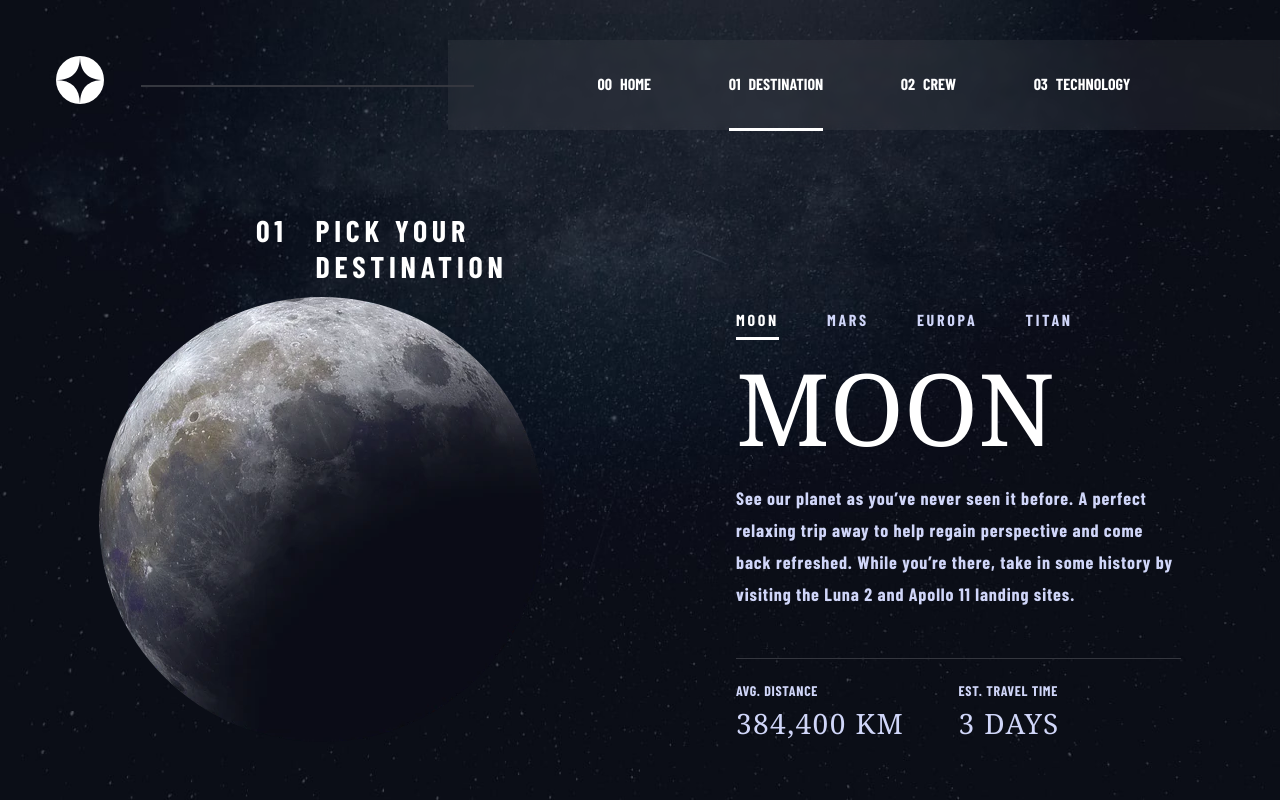
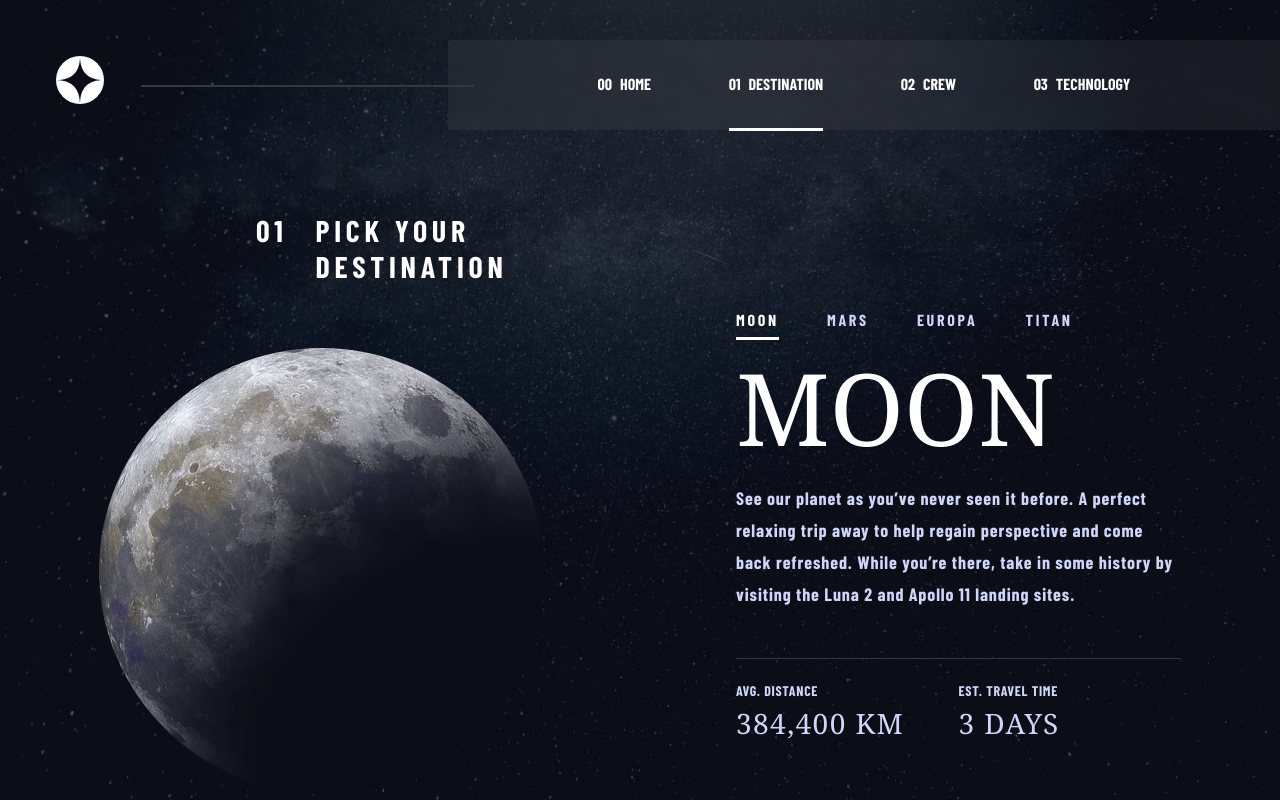
Before and after one commit to puyanwei/space-tourism, a Next.js app: page /destination in a window 1280 px wide. Built offline with nearby package versions, Linux system fonts and the light colour scheme; a web font is replaced by a local one.

Commit message:
Adjust padding of planet

```diff
--- a/src/components/3-compositions/PlanetPanel/index.tsx
+++ b/src/components/3-compositions/PlanetPanel/index.tsx
@@ -33,7 +33,7 @@ export function PlanetPanel({ data, children }: PlanetPanelProps) {
       <LeftPanel className="grid grid-cols-1">
         <div className="pl-60">{children}</div>
         <NextImage
-          className="justify-self-end"
+          className="justify-self-end pt-16"
           src={webp}
           fallbackSrc={png}
           alt={name}
```
